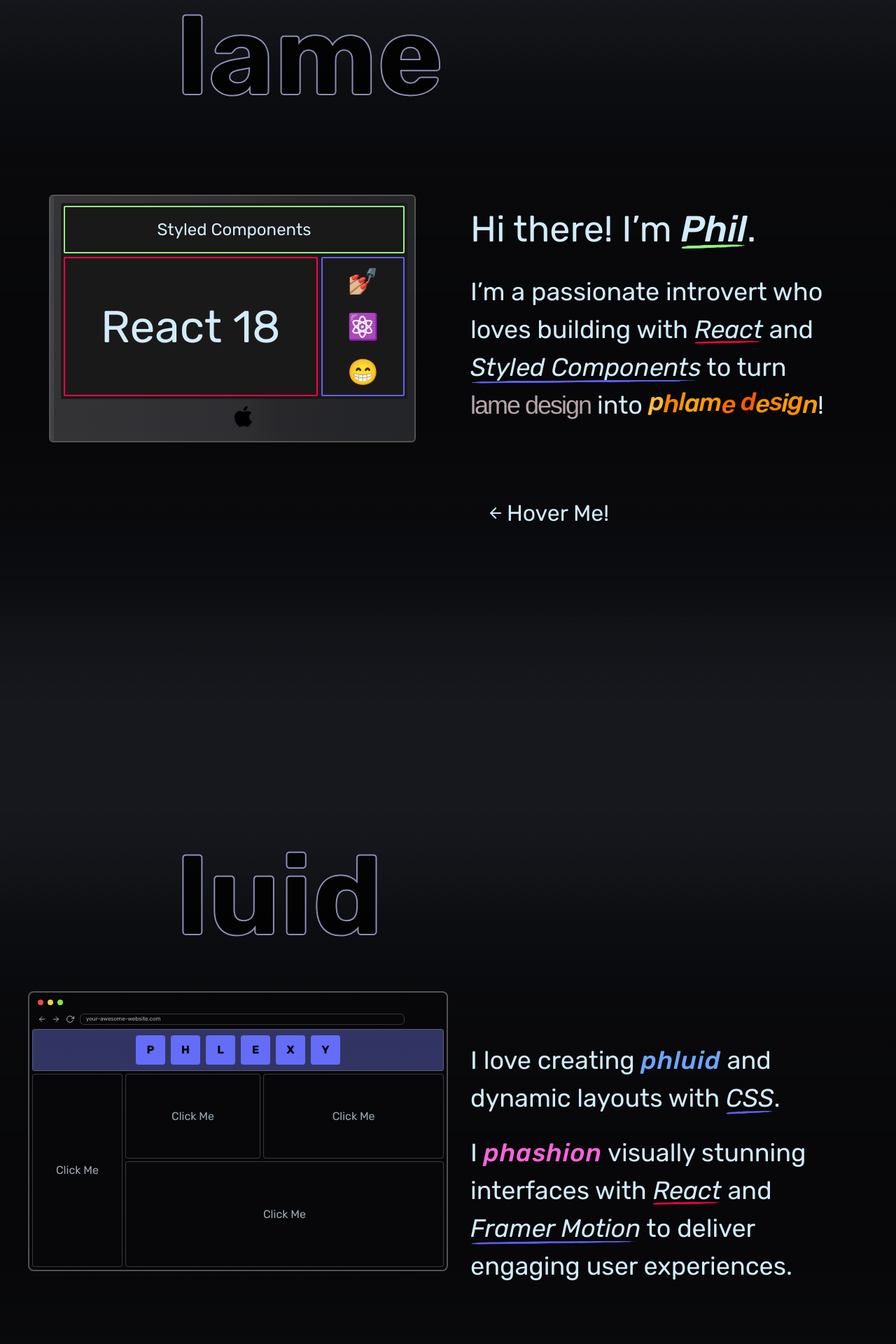
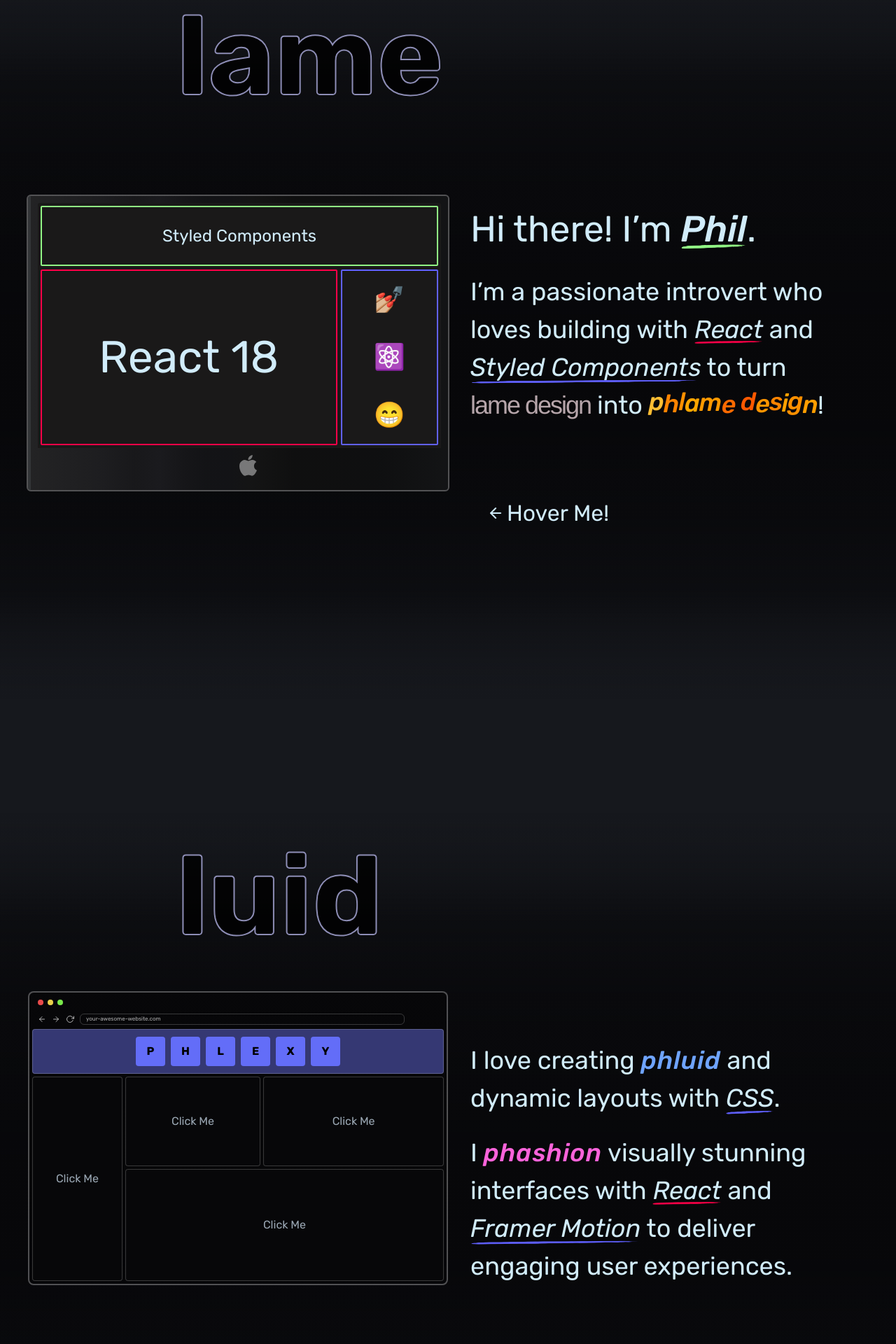
Before and after one commit to philNelson-jpn/phil-nelson-portfolio, a React (Vite) app: page / in a window 1280 px wide. Shown: the part 1080-3000 px from the top of the page at 70% size. Built offline with nearby package versions, Linux system fonts and the light colour scheme; a web font is replaced by a local one.

Commit message:
Completed conversion of css to styled components so each components styles are housed within their own file

```diff
--- a/src/App.css
+++ b/src/App.css
@@ -244,90 +244,8 @@
 	position: sticky;
 }
 
-/* Interactive Browser (Motion Layout) Styles went here */
+/* Interactive Browser (Motion Layout) styles went here */
 
-/* Gradient Generator Sytles */
+/* Gradient Generator sytles went here */
 
-.gradient-wrapper {
-	border: 2px solid hsl(0deg 0% 100% / 0.3);
-	padding: 32px;
-	width: 600px;
-	/* aspect-ratio: 1 / 1; */
-	margin-block-start: 6rem;
-	margin-block-end: 4rem;
-	grid-column: 1;
-	grid-row: 2;
-	position: sticky;
-	top: 13rem;
-	z-index: 10001;
-	background-image: linear-gradient(
-		180deg,
-		hsl(240deg 15% 3% / 0.5) 0%,
-		hsl(240deg 14% 3% / 0.6) 11%,
-		hsl(240deg 12% 3% / 0.7) 22%,
-		hsl(240deg 12% 3% / 0.8) 33%,
-		hsl(240deg 10% 3% / 0.9) 44%,
-		hsl(240deg 9% 3% / 0.9) 56%,
-		hsl(240deg 12% 3% / 0.8) 67%,
-		hsl(240deg 12% 3% / 0.7) 78%,
-		hsl(240deg 14% 3% / 0.6) 89%,
-		hsl(240deg 15% 3% / 0.5) 100%
-	);
-	border-radius: 8px;
-}
-
-.sticker-clicker-wrapper {
-	border: 2px solid hsl(0deg 0% 100% / 0.3);
-	padding: 4px;
-	width: 600px;
-	/* aspect-ratio: 1 / 1; */
-	margin-block-start: 6rem;
-	margin-block-end: 4rem;
-	grid-column: 1;
-	grid-row: 2;
-	position: sticky;
-	top: 13rem;
-	z-index: 10001;
-	background-image: linear-gradient(
-		180deg,
-		hsl(240deg 15% 3% / 0.5) 0%,
-		hsl(240deg 14% 3% / 0.6) 11%,
-		hsl(240deg 12% 3% / 0.7) 22%,
-		hsl(240deg 12% 3% / 0.8) 33%,
-		hsl(240deg 10% 3% / 0.9) 44%,
-		hsl(240deg 9% 3% / 0.9) 56%,
-		hsl(240deg 12% 3% / 0.8) 67%,
-		hsl(240deg 12% 3% / 0.7) 78%,
-		hsl(240deg 14% 3% / 0.6) 89%,
-		hsl(240deg 15% 3% / 0.5) 100%
-	);
-	border-radius: 8px;
-}
-
-.todo-wrapper {
-	border: 2px solid hsl(0deg 0% 100% / 0.3);
-	padding: 4px;
-	width: 600px;
-	/* aspect-ratio: 1 / 1; */
-	margin-block-start: 6rem;
-	margin-block-end: 4rem;
-	grid-column: 1;
-	grid-row: 2;
-	position: sticky;
-	top: 13rem;
-	z-index: 10001;
-	background-image: linear-gradient(
-		180deg,
-		hsl(240deg 15% 3% / 0.5) 0%,
-		hsl(240deg 14% 3% / 0.6) 11%,
-		hsl(240deg 12% 3% / 0.7) 22%,
-		hsl(240deg 12% 3% / 0.8) 33%,
-		hsl(240deg 10% 3% / 0.9) 44%,
-		hsl(240deg 9% 3% / 0.9) 56%,
-		hsl(240deg 12% 3% / 0.8) 67%,
-		hsl(240deg 12% 3% / 0.7) 78%,
-		hsl(240deg 14% 3% / 0.6) 89%,
-		hsl(240deg 15% 3% / 0.5) 100%
-	);
-	border-radius: 8px;
-}
+/* Sticker Clicker styles went here */
--- a/src/App.jsx
+++ b/src/App.jsx
@@ -4,8 +4,8 @@ import LogoComponent from './components/LogoComponent'
 import Phlame from './components/Phlame'
 import Phlair from './components/Phlair'
 import Phluid from './components/Phluid'
-import Liphelong from './components/Liphelong'
-import Phriendly from './components/Phriendly'
+import Phast from './components/Phast'
+import Phun from './components/Phun'
 import PhilPhoto from './components/PhilPhoto'
 import { styled } from 'styled-components'
 
@@ -21,8 +21,8 @@ function App() {
 				<Phlame />
 				<Phluid />
 				<Phlair />
-				<Liphelong />
-				<Phriendly />
+				<Phast />
+				<Phun />
 			</MainWrapper>
 		</>
 	)
--- a/src/components/Mac.jsx
+++ b/src/components/Mac.jsx
@@ -34,54 +34,43 @@ const IMacWrapper = styled.div`
 	grid-column: 1;
 	grid-row: 2;
 	position: sticky;
-	top: 6rem;
+	top: 3rem;
 	z-index: 10001;
-	/* background-image: linear-gradient(
-		180deg,
-		hsl(240deg 15% 3% / 0) 0%,
-		hsl(240deg 14% 3% / 0.2) 11%,
-		hsl(240deg 12% 3% / 0.6) 22%,
-		hsl(240deg 12% 3% / 0.7) 33%,
-		hsl(240deg 10% 3% / 0.8) 44%,
-		hsl(240deg 9% 3% / 0.8) 56%,
-		hsl(240deg 12% 3% / 0.7) 67%,
-		hsl(240deg 12% 3% / 0.6) 78%,
-		hsl(240deg 14% 3% / 0.2) 89%,
-		hsl(240deg 15% 3% / 0) 100%
-	); */
 `
 
 const IMac = styled.div`
 	position: relative;
-	height: 350px;
-	width: 520px;
-	left: 2rem;
+	height: 420px;
+	max-width: 600px;
+	left: 0;
 	outline: 2px solid hsl(0deg 0% 100% / 0.3);
 	background-image: linear-gradient(
 		90deg,
-		hsl(240deg 2% 90% / 0.2) 0%,
-		hsl(240deg 4% 89% / 0.2) 17%,
-		hsl(240deg 5% 88% / 0.2) 25%,
-		hsl(240deg 6% 86% / 0.2) 31%,
-		hsl(240deg 6% 85% / 0.2) 37%,
-		hsl(231deg 8% 83% / 0.2) 42%,
-		hsl(233deg 9% 82% / 0.2) 47%,
-		hsl(228deg 1% 80% / 0.2) 53%,
-		hsl(224deg 1% 74% / 0.2) 58%,
-		hsl(223deg 2% 68% / 0.2) 63%,
-		hsl(224deg 2% 66% / 0.2) 69%,
-		hsl(220deg 4% 65% / 0.2) 75%,
-		hsl(219deg 5% 63% / 0.2) 83%,
-		hsl(217deg 6% 62% / 0.2) 100%
+		hsl(240deg 2% 14% / 1) 0%,
+		hsl(240deg 4% 12% / 1) 17%,
+		hsl(240deg 5% 10% / 1) 25%,
+		hsl(240deg 6% 11% / 1) 31%,
+		hsl(240deg 6% 9% / 1) 37%,
+		hsl(231deg 8% 8% / 1) 42%,
+		hsl(233deg 9% 8% / 1) 47%,
+		hsl(228deg 1% 8% / 1) 53%,
+		hsl(224deg 1% 7% / 1) 58%,
+		hsl(223deg 2% 6% / 1) 63%,
+		hsl(224deg 2% 6% / 1) 69%,
+		hsl(220deg 4% 6% / 1) 75%,
+		hsl(219deg 5% 6% / 1) 83%,
+		hsl(217deg 6% 8% / 1) 100%
 	);
 	border-radius: 4px;
 	transform: rotateY(0deg);
-	transition: transform 600ms ease-in-out, opacity 600ms ease-in-out;
+	transition: transform 600ms ease-in-out, opacity 600ms ease-in-out,
+		border-left 600ms ease-in-out;
 	transform-style: preserve-3d;
-	border-left: 5px solid hsl(217deg 6% 72% / 0.2);
+	border-left: 4px solid hsl(217deg 6% 72% / 0.2);
 
 	${IMacWrapper}:hover & {
 		transform: rotateY(40deg);
+		border-left: 4px solid hsl(217deg 6% 72% / 1);
 	}
 
 	${IMacWrapper} &::before {
@@ -136,7 +125,7 @@ const Screen = styled.div`
 
 	${IMacWrapper}:hover & {
 		transform: translate3D(30px, -10px, 100px);
-		border-color: white;
+		border-color: hsla(0, 0%, 100%, 0.676);
 	}
 `
 
@@ -146,6 +135,7 @@ const SVG = styled.svg`
 	left: 50%;
 	right: 50%;
 	bottom: 20px;
+	fill: #ffffff6d;
 `
 
 const Item = styled.div`
--- a/src/components/MotionBrowser.jsx
+++ b/src/components/MotionBrowser.jsx
@@ -66,8 +66,8 @@ const LayoutWrapper = styled.div`
 	padding: 4px;
 	/* margin: 0 auto; */
 	width: 100%;
-	min-width: 320px;
 	max-width: 600px;
+	height: 420px;
 	/* aspect-ratio: 1 / 1; */
 	grid-template-columns: 2fr 3fr 4fr;
 	grid-template-rows: 20px 20px 2fr 4fr 5fr;
@@ -76,20 +76,20 @@ const LayoutWrapper = styled.div`
 	grid-column: 1;
 	grid-row: 2;
 	position: sticky;
-	top: 13rem;
+	top: 12.5rem;
 	z-index: 10001;
 	background-image: linear-gradient(
 		180deg,
-		hsl(240deg 15% 3% / 0.5) 0%,
-		hsl(240deg 14% 3% / 0.6) 11%,
-		hsl(240deg 12% 3% / 0.7) 22%,
-		hsl(240deg 12% 3% / 0.8) 33%,
-		hsl(240deg 10% 3% / 0.9) 44%,
-		hsl(240deg 9% 3% / 0.9) 56%,
-		hsl(240deg 12% 3% / 0.8) 67%,
-		hsl(240deg 12% 3% / 0.7) 78%,
-		hsl(240deg 14% 3% / 0.6) 89%,
-		hsl(240deg 15% 3% / 0.5) 100%
+		hsl(240deg 15% 3% / 0.85) 0%,
+		hsl(240deg 14% 3% / 0.87) 11%,
+		hsl(240deg 12% 3% / 0.9) 22%,
+		hsl(240deg 12% 3% / 0.95) 33%,
+		hsl(240deg 10% 3%) 44%,
+		hsl(240deg 9% 3%) 56%,
+		hsl(240deg 12% 3% / 0.95) 67%,
+		hsl(240deg 12% 3% / 0.9) 78%,
+		hsl(240deg 14% 3% / 0.87) 89%,
+		hsl(240deg 15% 3% / 0.85) 100%
 	);
 	border-radius: 8px;
 `
@@ -174,7 +174,7 @@ const Box = styled.button`
 		transition: background 100ms;
 	}
 	&.selected {
-		background: hsla(237, 97%, 74%, 0.372);
+		background: hsla(237, 37%, 34%, 0.972);
 		transition: background 200ms;
 	}
 	&:nth-of-type(1) {
--- a/src/components/Liphelong.jsx
+++ b/src/components/Phast.jsx
@@ -1,6 +1,6 @@
 import Todo from './Todo'
 
-export default function Liphelong() {
+export default function Phast() {
 	return (
 		<div className='intro-wrapper'>
 			<div className='intro'>
--- a/src/components/Phlair.jsx
+++ b/src/components/Phlair.jsx
@@ -7,7 +7,8 @@ export default function Phlair() {
 				<span className='sub-text'>lair</span>
 				<div className='intro-text'>
 					<p>
-						My <span className='phlair'>phlair</span> for interactive <span className='style-underline'>
+						My <span className='phlair'>phlair</span> for interactive{' '}
+						<span className='style-underline'>
 							design,
 							<img src='src/assets/GreenLinePNProfile.png' alt='' />
 						</span>{' '}
--- a/src/components/Phlame.jsx
+++ b/src/components/Phlame.jsx
@@ -194,6 +194,6 @@ const HoverMe = styled.div`
 
 	& .arrow-left {
 		animation: ${bouncy} 1300ms ease-in-out infinite both;
-		z-index: 99999;
+		/* z-index: 1; */
 	}
 `
--- a/src/components/Phriendly.jsx
+++ b/src/components/Phun.jsx
@@ -1,5 +1,5 @@
 import StickerClicker from './StickerClicker'
-export default function Passion() {
+export default function Phun() {
 	return (
 		<div className='intro-wrapper'>
 			<div className='intro'>
--- a/src/components/StickerClicker.jsx
+++ b/src/components/StickerClicker.jsx
@@ -3,12 +3,12 @@ import { styled } from 'styled-components'
 
 export default function StickerClicker() {
 	return (
-		<div className='sticker-clicker-wrapper'>
+		<StickerClickerWrapper>
 			<ClickAnywhere>
 				<h1>Click Anywhere!</h1>
 			</ClickAnywhere>
 			<RandomImage />
-		</div>
+		</StickerClickerWrapper>
 	)
 }
 
@@ -78,6 +78,35 @@ const RandomImage = () => {
 	)
 }
 
+const StickerClickerWrapper = styled.div`
+	border: 2px solid hsl(0deg 0% 100% / 0.3);
+	padding: 4px;
+	width: 600px;
+	height: 420px;
+	/* aspect-ratio: 1 / 1; */
+	margin-block-start: 6rem;
+	margin-block-end: 4rem;
+	grid-column: 1;
+	grid-row: 2;
+	position: sticky;
+	top: 12.5rem;
+	z-index: 10001;
+	background-image: linear-gradient(
+		180deg,
+		hsl(240deg 15% 3% / 0.5) 0%,
+		hsl(240deg 14% 3% / 0.6) 11%,
+		hsl(240deg 12% 3% / 0.7) 22%,
+		hsl(240deg 12% 3% / 0.8) 33%,
+		hsl(240deg 10% 3% / 0.9) 44%,
+		hsl(240deg 9% 3% / 0.9) 56%,
+		hsl(240deg 12% 3% / 0.8) 67%,
+		hsl(240deg 12% 3% / 0.7) 78%,
+		hsl(240deg 14% 3% / 0.6) 89%,
+		hsl(240deg 15% 3% / 0.5) 100%
+	);
+	border-radius: 8px;
+`
+
 const StickerContainer = styled.div`
 	width: 100%;
 	height: 100%;
--- a/src/components/Todo.jsx
+++ b/src/components/Todo.jsx
@@ -53,7 +53,7 @@ export default function Todo() {
 	}
 
 	return (
-		<div className='todo-wrapper'>
+		<TodoWrapper>
 			<ListWrapper>
 				<CreateNewTodoWrapper>
 					<form
@@ -110,9 +110,38 @@ export default function Todo() {
 					</li>
 				))}
 			</TodoList>
-		</div>
+		</TodoWrapper>
 	)
 }
+
+const TodoWrapper = styled.div`
+	border: 2px solid hsl(0deg 0% 100% / 0.3);
+	padding: 4px;
+	width: 600px;
+	height: 420px;
+	/* aspect-ratio: 1 / 1; */
+	margin-block-start: 6rem;
+	margin-block-end: 4rem;
+	grid-column: 1;
+	grid-row: 2;
+	position: sticky;
+	top: 12.5rem;
+	z-index: 10001;
+	background-image: linear-gradient(
+		180deg,
+		hsl(240deg 15% 3% / 0.85) 0%,
+		hsl(240deg 14% 3% / 0.87) 11%,
+		hsl(240deg 12% 3% / 0.9) 22%,
+		hsl(240deg 12% 3% / 0.95) 33%,
+		hsl(240deg 10% 3%) 44%,
+		hsl(240deg 9% 3%) 56%,
+		hsl(240deg 12% 3% / 0.95) 67%,
+		hsl(240deg 12% 3% / 0.9) 78%,
+		hsl(240deg 14% 3% / 0.87) 89%,
+		hsl(240deg 15% 3% / 0.85) 100%
+	);
+	border-radius: 8px;
+`
 
 const ListWrapper = styled.div``
 
```
Also changed, not shown: src/components/GradientGenerator.jsx (+78 -90 lines).
